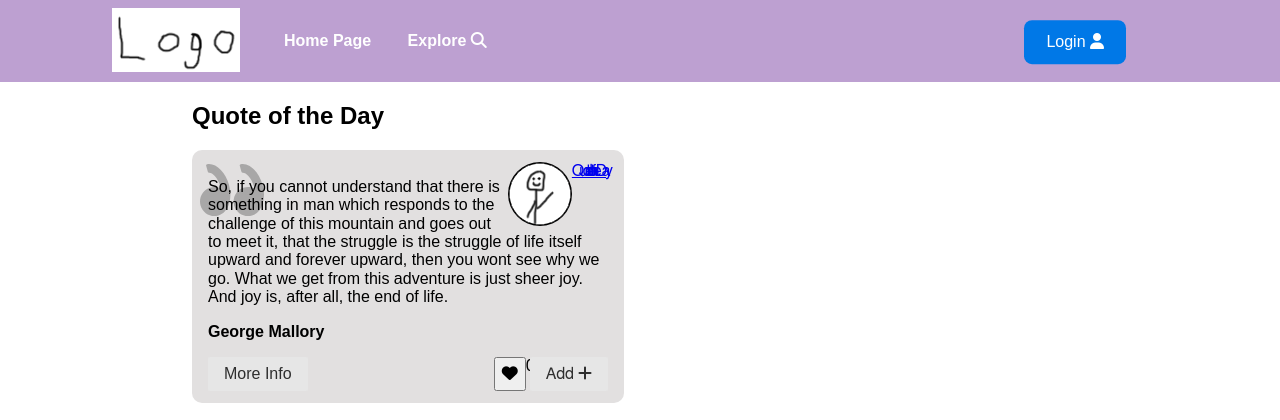
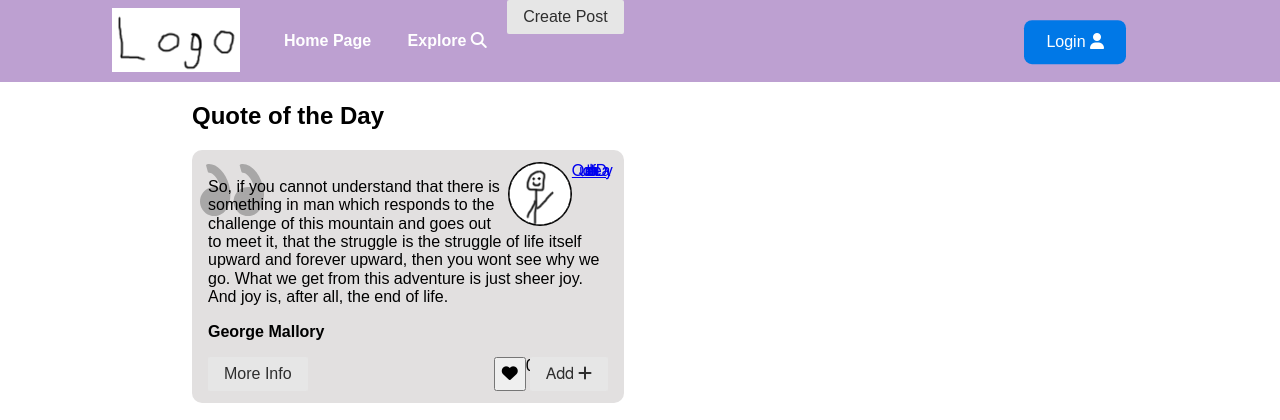
Before and after one commit to kurokiasahi222/Quotogram, a Flask app: page / in a window 1280 px wide. Shown: the top 420 px of the page. Run offline with Flask 2, Linux system fonts and the light colour scheme; some libraries are stand-ins or nearby versions.

Commit message:
basic create post modal form

```diff
--- /dev/null
+++ b/static/javascript/create_post_modal.js
@@ -0,0 +1 @@
+MicroModal.init();
--- a/static/style.css
+++ b/static/style.css
@@ -108,6 +108,13 @@
     padding: 0.8em 1.4em;
 }
 
+.create-post-button {
+    background-color: var(--color-secondary);
+    margin: 15px 2px;
+    border-radius: 8px;
+    padding: 0.8em 1.4em;
+}
+
 .footer {
     margin-top: 2em;
     background-color: var(--color-primary);
--- a/templates/layouts/dependencies.html
+++ b/templates/layouts/dependencies.html
@@ -3,7 +3,9 @@
 <link rel="stylesheet" href="/static/style.css" />
 <link rel="stylesheet" href="/static/quote.css" />
 <link rel="stylesheet" href="/static/modal.css" />
+<link rel="stylesheet" href="/static/post.css" />
 <script src="https://unpkg.com/micromodal@0.4.10/dist/micromodal.min.js" integrity="sha384-ulTDlPHAncBA5mUh2PEcLGS5j766jh1CIhIAc2L3Ul5nO0onkHr/DQY91Mw3MRjx" crossorigin="anonymous"></script>
 <script src="https://kit.fontawesome.com/671e01df00.js" crossorigin="anonymous"></script>
 <script src="/static/javascript/menu.js" defer></script>
 <script src="/static/javascript/quote_modal.js" defer></script>
+<script src="/static/javascript/create_post_modal.js" defer></script>
--- a/templates/layouts/layout.html
+++ b/templates/layouts/layout.html
@@ -30,6 +30,9 @@
                         <li class="pure-menu-item">
                             <a class="pure-menu-link" href="/explore">Explore  <i class="fa-sharp fa-solid fa-magnifying-glass"></i></a>
                         </li>
+                        <li class="pure-menu-item">
+                            <button class="pure-button" id="create-post-button" data-micromodal-trigger="create-post-modal">Create Post</button>
+                        </li>
                     </ul>
                 </div>
             </div>
@@ -48,5 +51,6 @@
             {% endblock %}
         </div>
     </div>
+    {% include "modules/create_post_modal.html" %}
 </body>
 </html>
--- /dev/null
+++ b/templates/modules/create_post_modal.html
@@ -0,0 +1,25 @@
+<div id="create-post-modal" class="modal micromodal-slide" aria-hidden="true">
+  <div class="modal-background" tabindex="-1" data-micromodal-close>
+    <div role="dialog" aria-modal="true" aria-labelledby="create-post-modal-title" >
+      <header>
+        <h2 id="create-post-modal-title">
+          Create Post
+        </h2>
+        <button class="pure-button" aria-label="Close modal" data-micromodal-close>Close</button>
+      </header>
+      <div id="create-post-modal-content">
+        <form class="pure-from ">
+          <fieldset class="pure-group">
+            <textarea class="pure-input" placeholder="Quote" id="quote"></textarea>
+            <input class="pure-input" placeholder="Quote Attribution" id="quote_author"/>
+          </fieldset>
+          <textarea class="pure-input" placeholder="Quote Context" id="context"></textarea>
+          <fieldset>
+
+          </fieldset>
+          <button type="submit" class="pure-button">Post Quote</button>
+        </form>
+      </div>
+    </div>
+  </div>
+</div>
```
Also changed, not shown: static/post.css (added).
